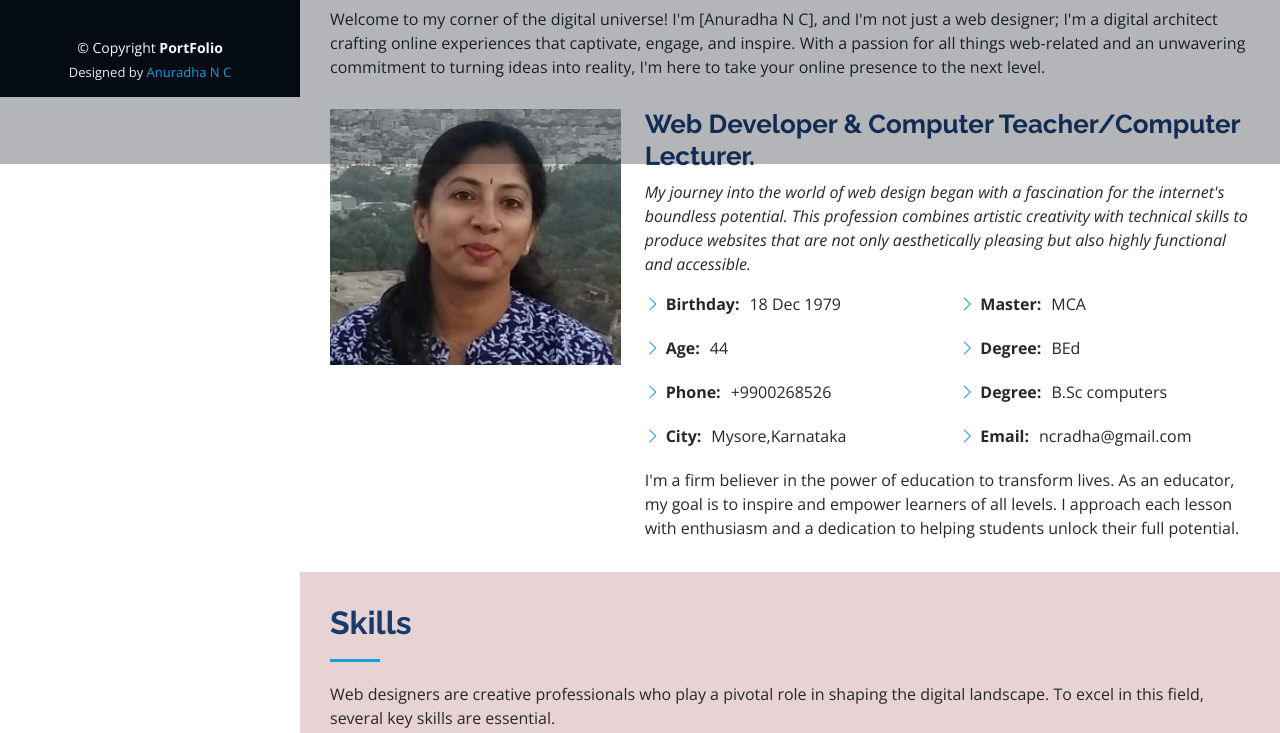
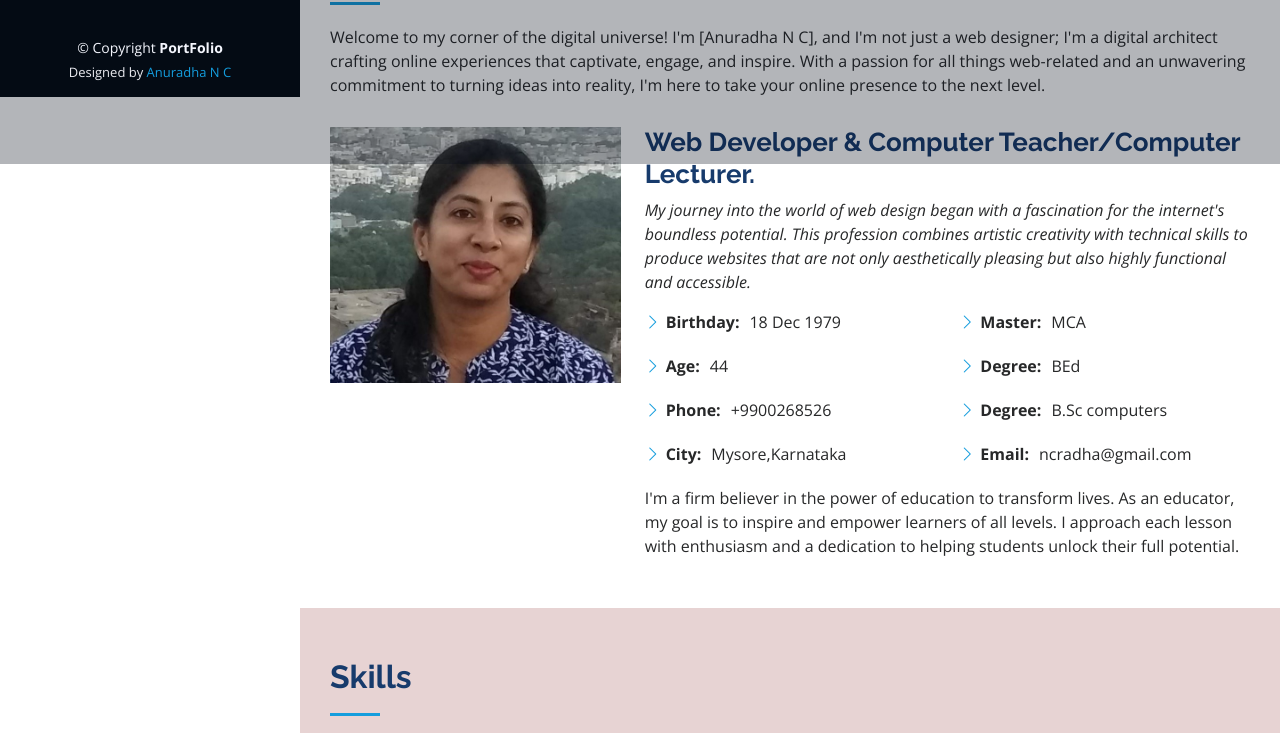
Before and after one commit to AnuradhaTejas/AnuradhaPortFolio, a plain HTML site: page index.html in a window 1280 px wide. Shown: the part 703-1436 px from the top of the page. Drawn offline with nearby package versions, Linux system fonts and the light colour scheme.

Commit message:
initial setup

```diff
--- a/assets/css/style.css
+++ b/assets/css/style.css
@@ -311,7 +311,7 @@ h6 {
 --------------------------------------------------------------*/
 section {
   /* padding: 60px 0; */
-  padding: 32px 0;
+  padding: 50px 0;
   overflow: hidden;
 }
 
```
